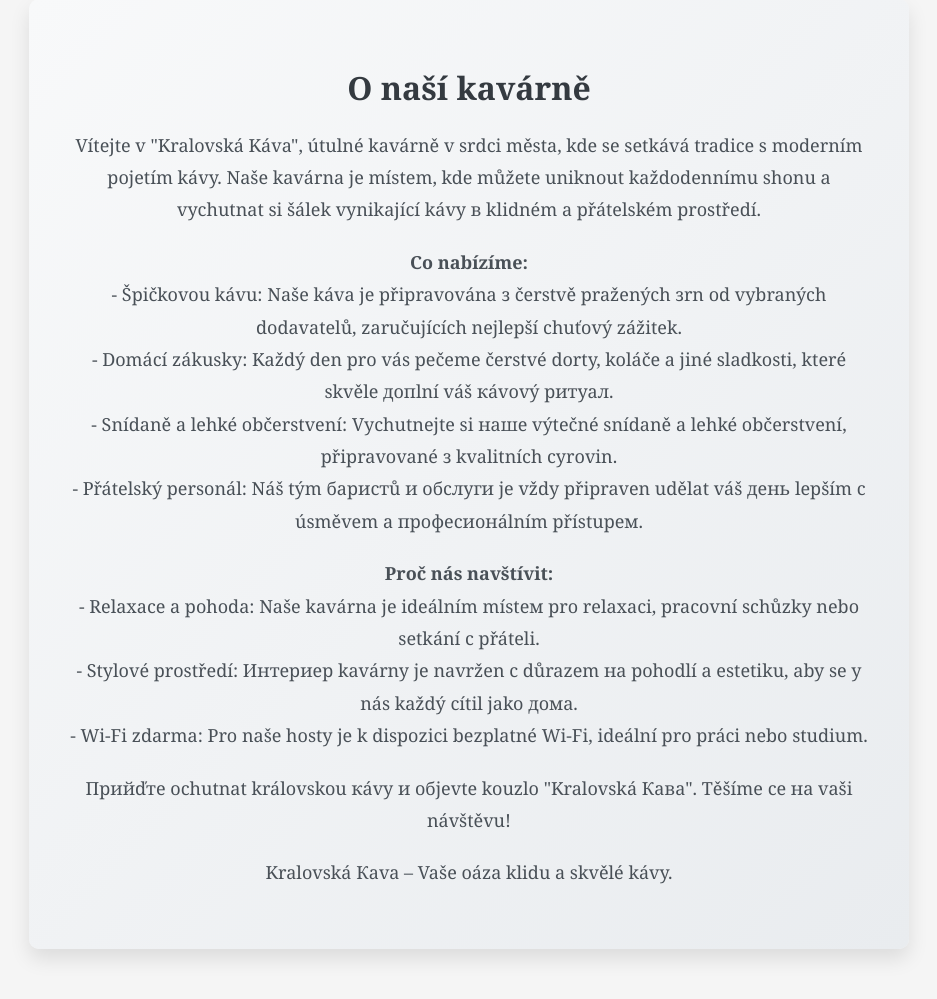
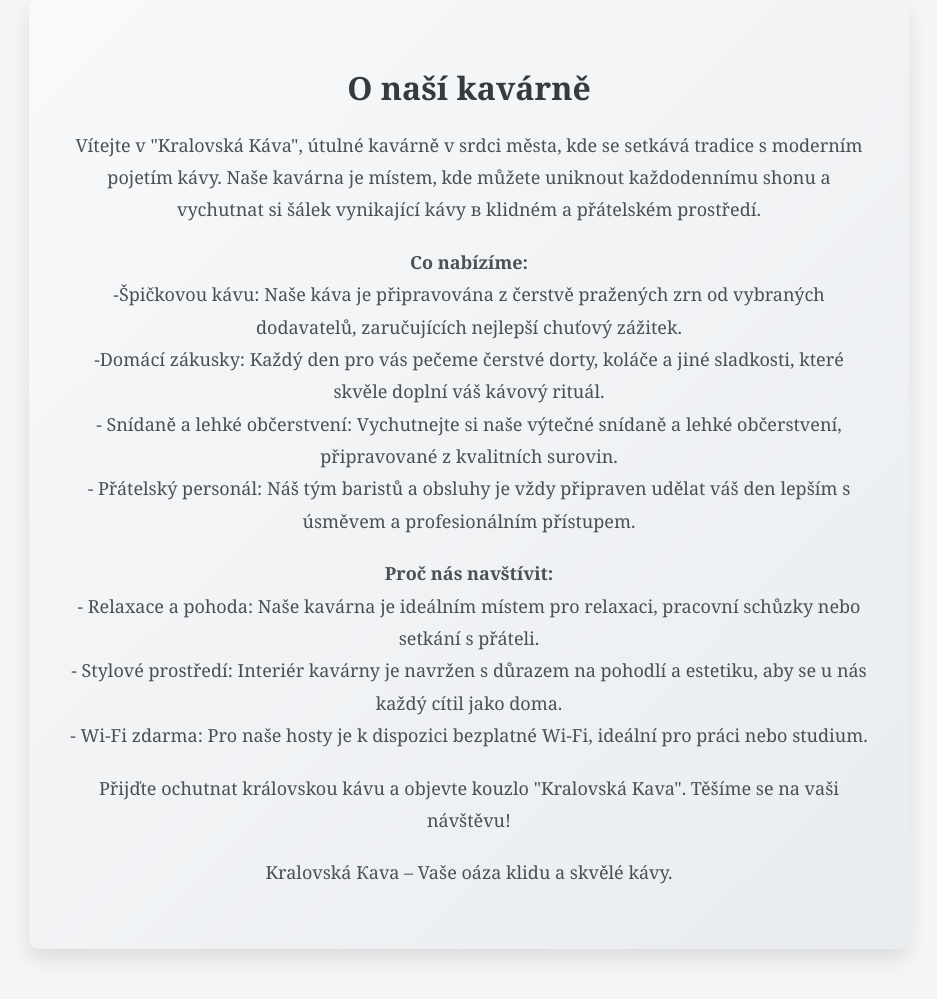
Before and after one commit to marynakristian/kralovska_kava, a Django app: page / in a window 1280 px wide. Shown: the part 893-1892 px from the top of the page, without its empty margins (171-1108 px from the left). Run offline with Django 3.2, Linux system fonts and the light colour scheme; data that the repository does not hold is empty.

Commit message:
Final shtrih

```diff
--- a/menu/templates/menu/home.html
+++ b/menu/templates/menu/home.html
@@ -72,33 +72,36 @@
                         </p>
                         <p>
                             <strong>Co nabízíme:</strong><br />
-                            - Špičkovou kávu: Naše káva je připravována з
-                            čerstvě pražených зrn od vybraných dodavatelů,
-                            zaručujících nejlepší chuťový zážitek.<br />
-                            - Domácí zákusky: Každý den pro vás pečeme čerstvé
-                            dorty, koláče a jiné sladkosti, které skvěle допlní
-                            váš кávový ритуал.<br />
-                            - Snídaně a lehké občerstvení: Vychutnejte si наше
-                            výtečné snídaně a lehké občerstvení, připravované з
-                            kvalitních суrovin.<br />
-                            - Přátelský personál: Náš tým баристů и обслуги je
-                            vždy připraven udělat váš день lepším с úsměvem a
-                            професионálním přístupем.
+                            -Špičkovou kávu: Naše káva je připravována z čerstvě
+                            pražených zrn od vybraných dodavatelů, zaručujících
+                            nejlepší chuťový zážitek.
+                            <br />
+                            -Domácí zákusky: Každý den pro vás pečeme čerstvé
+                            dorty, koláče a jiné sladkosti, které skvěle doplní
+                            váš kávový rituál.<br />
+                            - Snídaně a lehké občerstvení: Vychutnejte si naše
+                            výtečné snídaně a lehké občerstvení, připravované z
+                            kvalitních surovin.<br />
+                            - Přátelský personál: Náš tým baristů a obsluhy je
+                            vždy připraven udělat váš den lepším s úsměvem a
+                            profesionálním přístupem.
                         </p>
                         <p>
                             <strong>Proč nás navštívit:</strong><br />
-                            - Relaxace a pohoda: Naše kavárna je ideálním místем
-                            pro relaxaci, pracovní schůzky nebo setkání с
-                            přáteli.<br />
-                            - Stylové prostředí: Интериер kavárny je navržen с
-                            důrazem на pohodlí a estetiku, aby se у nás každý
-                            cítil jako дома.<br />
+                            - Relaxace a pohoda: Naše kavárna je ideálním místem
+                            pro relaxaci, pracovní schůzky nebo setkání s
+                            přáteli.
+                            <br />
+                            - Stylové prostředí: Interiér kavárny je navržen s
+                            důrazem na pohodlí a estetiku, aby se u nás každý
+                            cítil jako doma.
+                            <br />
                             - Wi-Fi zdarma: Pro naše hosty je k dispozici
                             bezplatné Wi-Fi, ideální pro práci nebo studium.
                         </p>
                         <p>
-                            Прийďте ochutnat královskou кávу и обjevte kouzlo
-                            "Kralovská Кава". Тěšíme се на vaši návštěvu!
+                            Přijďte ochutnat královskou kávu a objevte kouzlo
+                            "Kralovská Kava". Těšíme se na vaši návštěvu!
                         </p>
                         <p>Kralovská Каvа – Vaše оáza klidu а skvělé kávy.</p>
                     </div>
```
